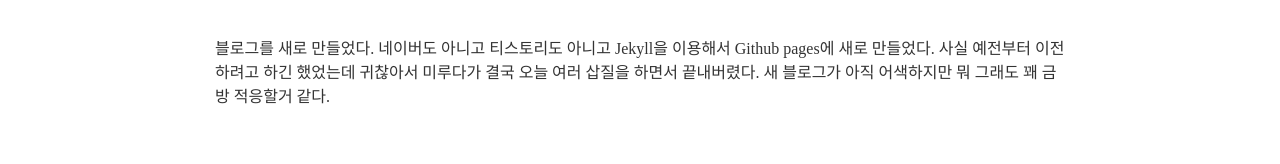
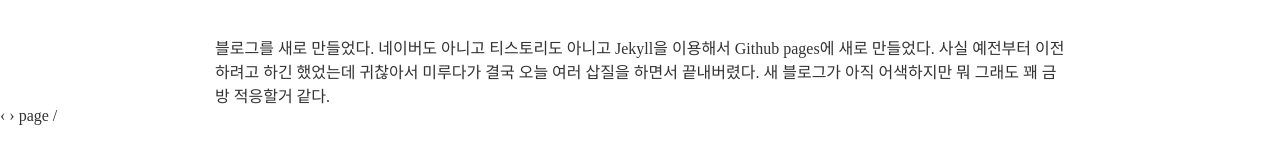
Before and after one commit to blurfx/xo.dev, a Jekyll site: the page built from _posts/2015-8-17-new-blog.md, in a window 1280 px wide. Shown: the part 156-320 px from the top of the page. Built offline with Jekyll 4.4.1, drawn with Linux system fonts in a browser that asks for light colours.

Commit message:
add pagination

```diff
--- a/_config.yml
+++ b/_config.yml
@@ -1,5 +1,5 @@
 title: Mystika
-description: Web Developer from Somewhere
+description: tiny place
 
 footer-links:
   dribbble:
--- a/_layouts/default.html
+++ b/_layouts/default.html
@@ -39,10 +39,6 @@
       </ul>
     </div>
 
-    <footer class="footer">
-      {% include svg-icons.html %}
-    </footer>
-
     {% include analytics.html %}
   </body>
 </html>
--- a/_layouts/post.html
+++ b/_layouts/post.html
@@ -33,9 +33,21 @@
       </div>
     </article>
 
-    <footer class="footer">
-      {% include svg-icons.html %}
-    </footer>
+    <div class="paging">
+      {% if paginator.previous_page %}
+        <span class="prev"><a href="{{ paginator.previous_page_path }}">›</a></span>
+      {% else %}
+          <span class="prev disabled">‹</span>
+      {% endif %}
+
+      {% if paginator.next_page %}
+        <span class="next"><a href="{{ paginator.next_page_path }}">›</a></span>
+      {% else %}
+        <span class="next disabled">›</span>
+      {% endif %}
+
+      <span class="page-count">page {{ paginator.page }} / {{ paginator.total_pages }}</span>
+    </div>
 
     {% include analytics.html %}
   </body>
```
Also changed, not shown: about.md (deleted, +0 -15 lines).
